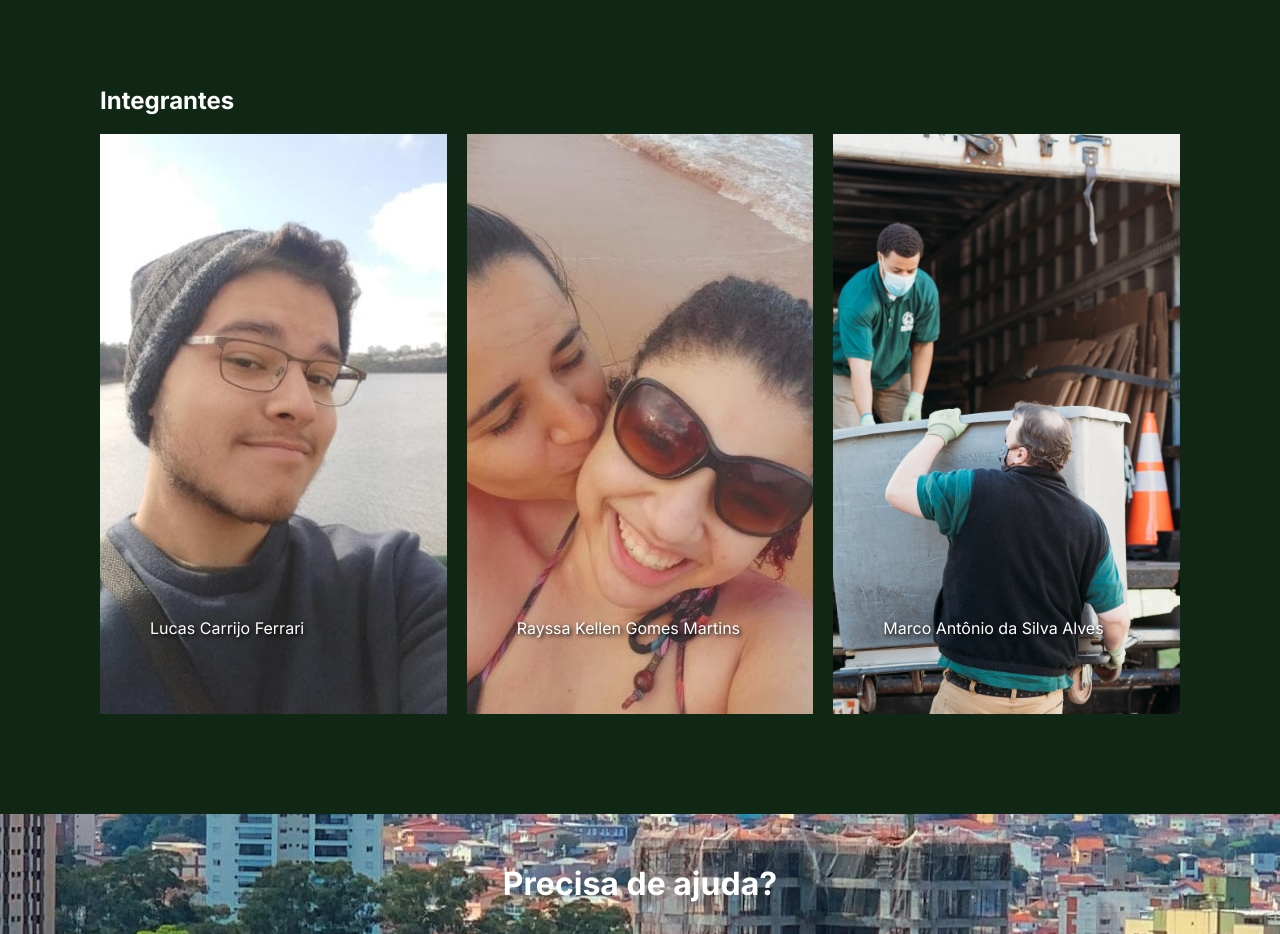
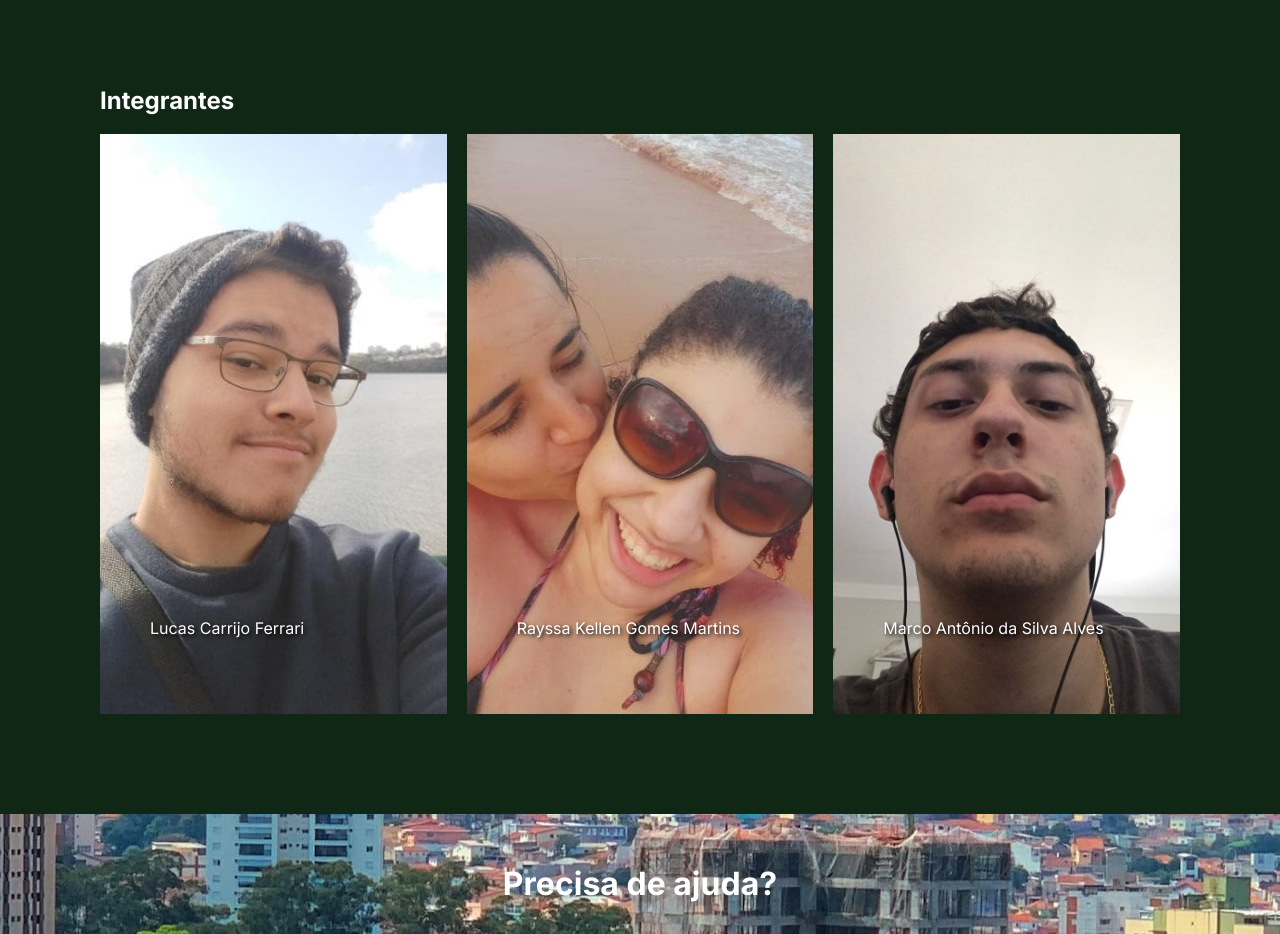
Before and after one commit to luwucaz/CONWEB-Projeto_Integrado, a plain HTML site: page index.html in a window 1280 px wide. Shown: the part 1780-2714 px from the top of the page. Drawn offline with Linux system fonts and the light colour scheme.

Commit message:
Foto restante

```diff
--- a/css/index.css
+++ b/css/index.css
@@ -143,7 +143,7 @@ main {
 #imagem6 {
   width: 350px;
   height: 580px;
-  background-image: url(../images/elly-filho-prFmxl4FPP4-unsplash.jpg);
+  background-image: url(../images/rosto3.jpg);
   background-repeat: no-repeat;
   background-position: center;
   background-size: cover;
```
Also changed, not shown: images/rosto3.jpg (added).
